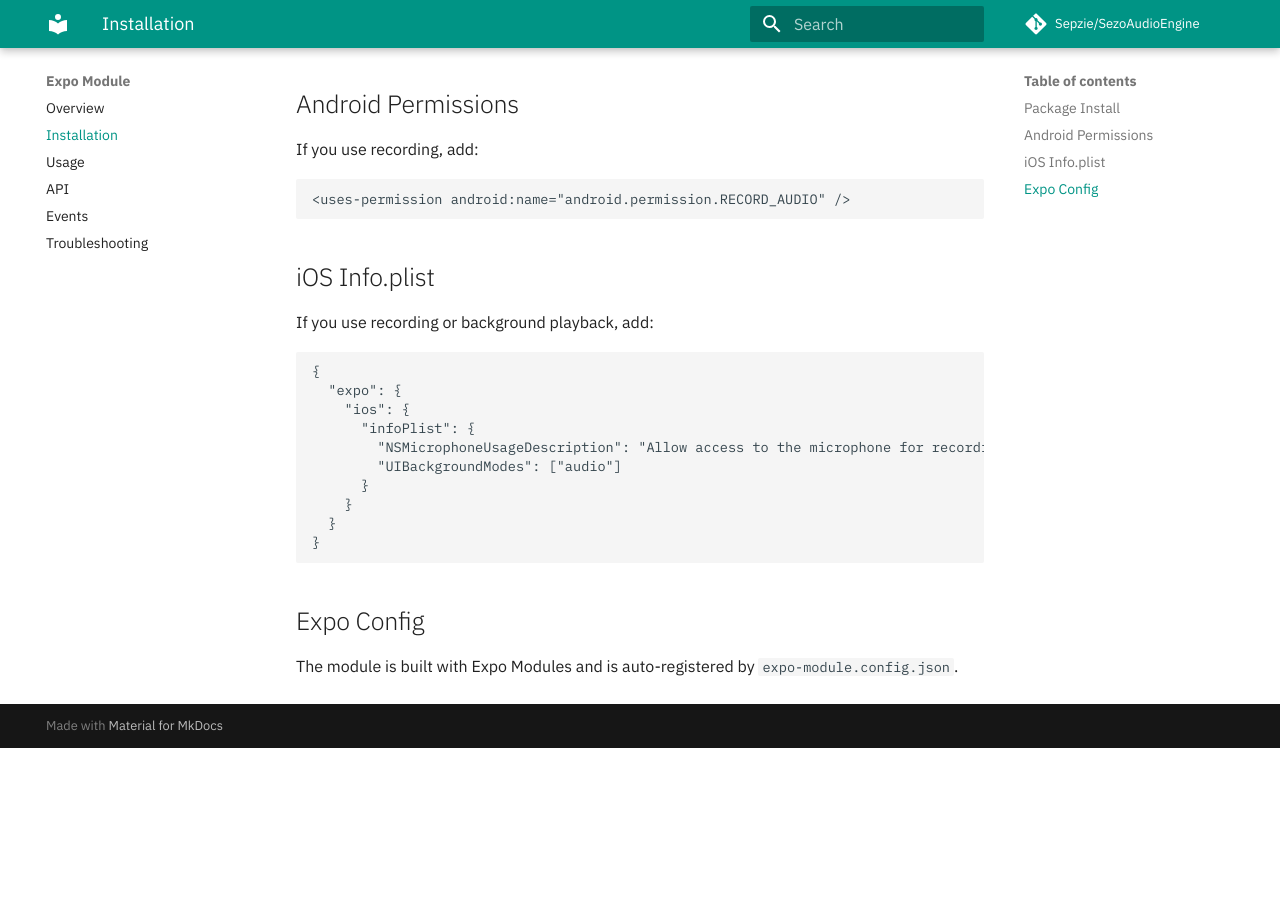
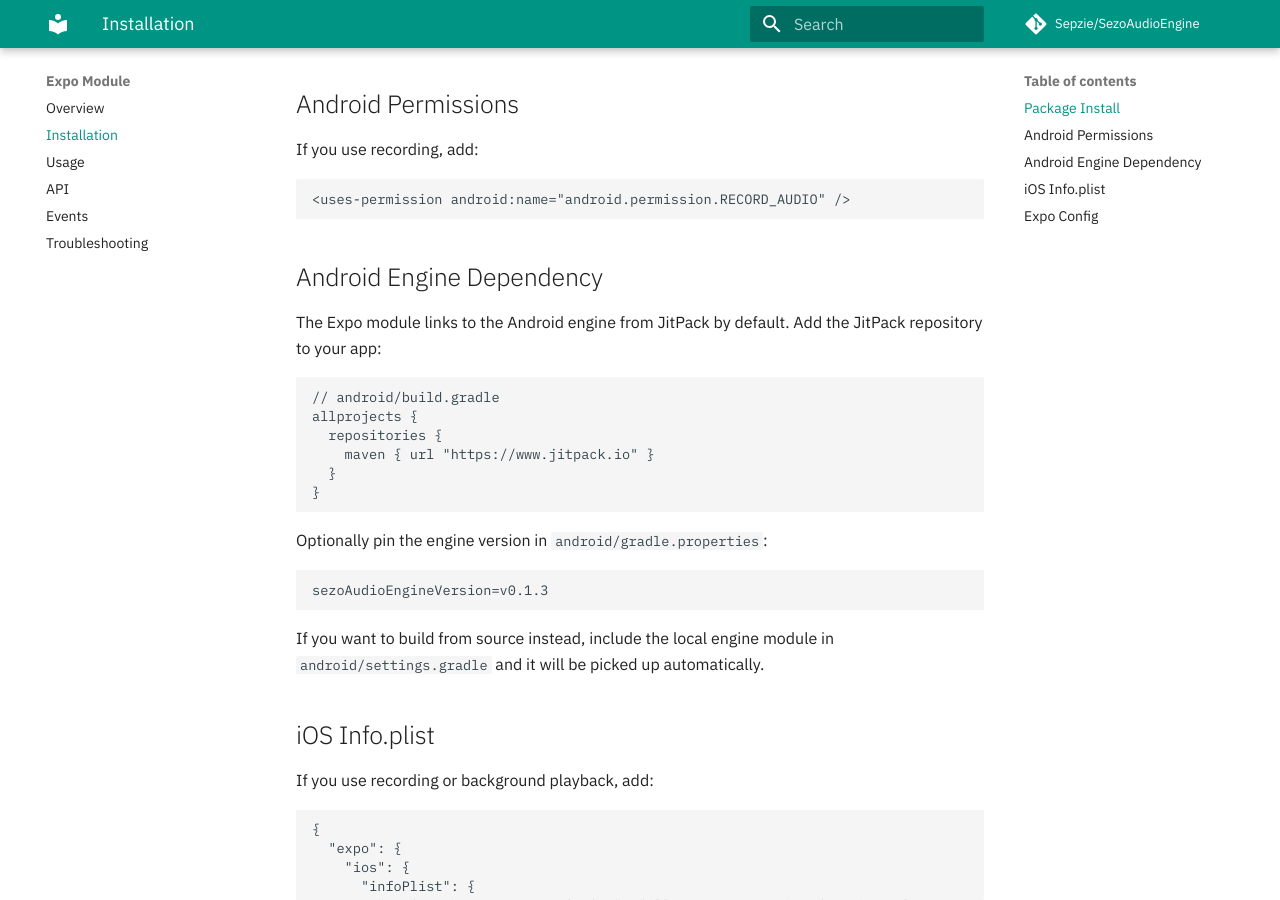
Before and after one commit to Sepzie/SezoAudioEngine, an MkDocs documentation site: the page built from docs/expo/install.md, in a window 1280 px wide and 900 px high, scrolled down 397 px. Built offline with MkDocs 1.6.1 and Material for MkDocs 9.7.7, drawn with Linux system fonts in a browser that asks for light colours; comment, search, counter and statistics services are not loaded; before the commit the page ends 1145 px from its top, so only the background shows below that.

Commit message:
fix dependency issue in expo package

````diff
--- a/docs/expo/install.md
+++ b/docs/expo/install.md
@@ -20,6 +20,28 @@ If you use recording, add:
 <uses-permission android:name="android.permission.RECORD_AUDIO" />
 ```
 
+## Android Engine Dependency
+
+The Expo module links to the Android engine from JitPack by default. Add the JitPack repository to your app:
+
+```gradle
+// android/build.gradle
+allprojects {
+  repositories {
+    maven { url "https://www.jitpack.io" }
+  }
+}
+```
+
+Optionally pin the engine version in `android/gradle.properties`:
+
+```properties
+sezoAudioEngineVersion=v0.1.3
+```
+
+If you want to build from source instead, include the local engine module in
+`android/settings.gradle` and it will be picked up automatically.
+
 ## iOS Info.plist
 
 If you use recording or background playback, add:
````
Also changed, not shown: TODOs/aar-approach.md (added, +32 -0 lines), 1 other file.
